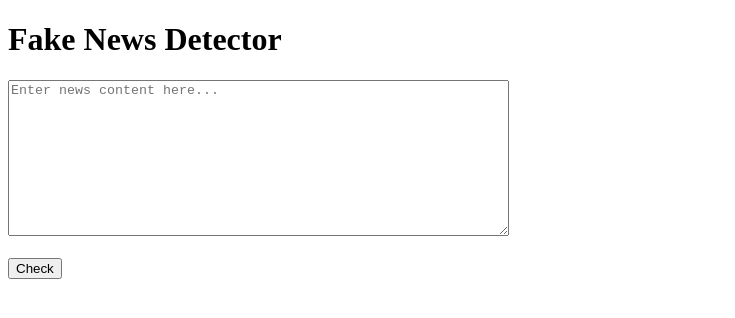
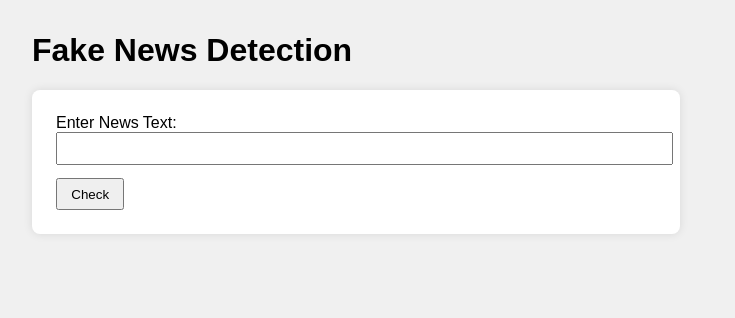
Before and after one commit to thrisha3s/final-we-ll-see, a plain HTML site: page index.html in a window 1280 px wide. Shown: the whole page, without its empty margins (0-735 px from the left). Drawn offline with Linux system fonts and the light colour scheme.

Commit message:
Add files via upload

```diff
--- a/index.html
+++ b/index.html
@@ -1,12 +1,40 @@
+<!-- templates/index.html -->
 <!DOCTYPE html>
-<html>
+<html lang="en">
 <head>
-    <title>Fake News Detector</title>
+    <meta charset="UTF-8">
+    <title>Fake News Detection</title>
+    <style>
+        body {
+            font-family: Arial, sans-serif;
+            margin: 2em;
+            background-color: #f0f0f0;
+        }
+
+        form {
+            background: white;
+            padding: 1.5em;
+            border-radius: 8px;
+            box-shadow: 0 0 10px rgba(0,0,0,0.1);
+            max-width: 600px;
+        }
+
+        input[type="text"] {
+            width: 100%;
+            padding: 0.5em;
+            margin-bottom: 1em;
+        }
+
+        input[type="submit"] {
+            padding: 0.5em 1em;
+        }
+    </style>
 </head>
 <body>
-    <h1>Fake News Detector</h1>
-    <form action="/predict" method="post">
-        <textarea name="text" rows="10" cols="60" placeholder="Enter news content here..."></textarea><br><br>
+    <h1>Fake News Detection</h1>
+    <form method="POST" action="/predict">
+        <label for="news">Enter News Text:</label><br>
+        <input type="text" id="news" name="news" required><br>
         <input type="submit" value="Check">
     </form>
 </body>
```
